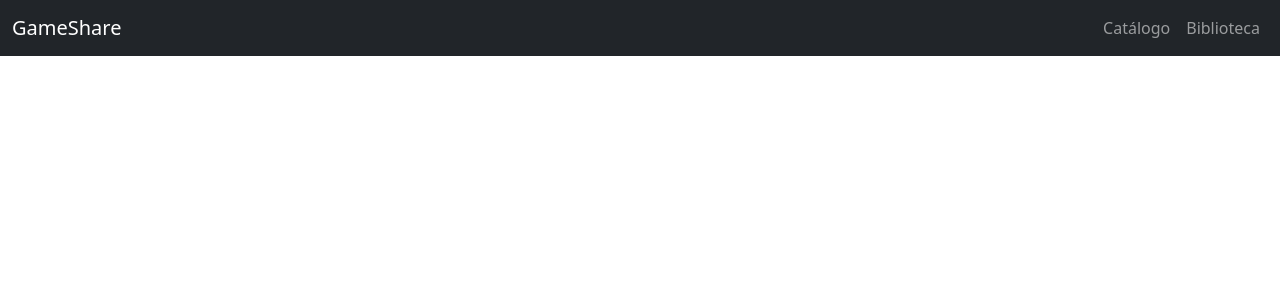
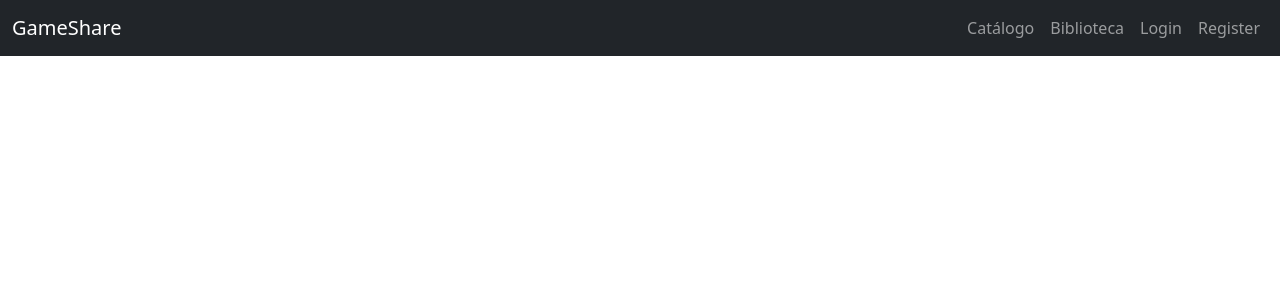
Before and after one commit to Sebastian-jimenez30/GameShare, a Django app: template templates/base.html in a window 1280 px wide. Shown: the top 300 px of the page. Run offline with Django 4.2, Linux system fonts and the light colour scheme; the template is opened without the code that fills it, so the values that code supplies are empty.

Commit message:
login y register en navbar

```diff
--- a/templates/base.html
+++ b/templates/base.html
@@ -17,6 +17,12 @@
                     <li class="nav-item">
                         <a class="nav-link" href="#">Biblioteca</a>
                     </li>
+                    <li class="nav-item">
+                        <a class="nav-link" href="{% url 'user_login_form' %}">Login</a>
+                    </li>
+                    <li class="nav-item">
+                        <a class="nav-link" href="{% url 'user_register_form' %}">Register</a>
+                    </li>
                 </ul>
             </div>
         </div>
```
Also changed, not shown: apps/users/templates/users/login.html (+20 -3 lines).
